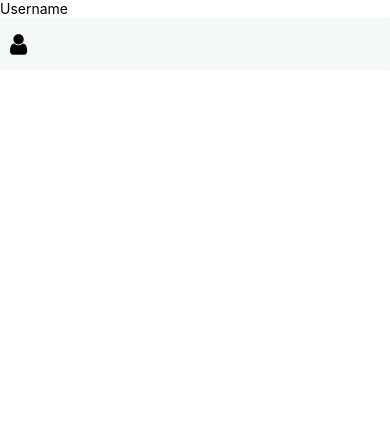
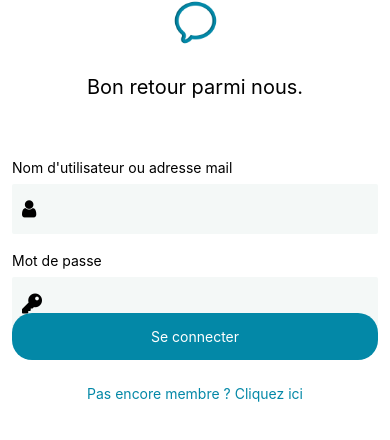
Before and after one commit to AbelRudy/chatapp-frontend, a React Native app: screen / in a window 390 px wide. Shown: the top 440 px of the page. Built offline with nearby package versions, Linux system fonts and the light colour scheme.

Commit message:
Login and signup form

```diff
--- a/App.js
+++ b/App.js
@@ -1,4 +1,5 @@
 import * as SplashScreen from "expo-splash-screen";
+import { StatusBar } from "expo-status-bar";
 import { useCallback, useEffect, useState } from "react";
 import { StyleSheet } from "react-native";
 import { SafeAreaProvider } from "react-native-safe-area-context";
@@ -28,6 +29,7 @@ export default function App() {
 	return (
 		<SafeAreaProvider style={styles.container} onLayout={onLayout}>
 			<AppNavigator />
+			<StatusBar style="dark" />
 		</SafeAreaProvider>
 	);
 }
--- a/components/Input.js
+++ b/components/Input.js
@@ -1,14 +1,28 @@
 import { StyleSheet, Text, TextInput, View } from "react-native";
 import Colors from "../utils/Colors";
 
-export default function Input({ label, keyboardType, withIcon, iconName, iconSize, IconPack }) {
+export default function Input({
+	label,
+	keyboardType,
+	withIcon,
+	iconName,
+	iconSize,
+	IconPack,
+}) {
 	return (
 		<View style={styles.container}>
-			<Text>{label}</Text>
+			<Text style={styles.label}>{label}</Text>
 
 			<View style={styles.inputContainer}>
-				{!!withIcon && <IconPack name={iconName} color="black" size={iconSize || 24} style={styles.icon} />}
-				<TextInput keyboardType={keyboardType} />
+				{!!withIcon && (
+					<IconPack
+						name={iconName}
+						color="black"
+						size={iconSize || 24}
+						style={styles.icon}
+					/>
+				)}
+				<TextInput keyboardType={keyboardType} style={styles.textBox} />
 			</View>
 		</View>
 	);
@@ -17,7 +31,11 @@ export default function Input({ label, keyboardType, withIcon, iconName, iconSiz
 const styles = StyleSheet.create({
 	container: {
 		width: "100%",
+		marginBottom: 10,
 	},
+    label: {
+        marginVertical: 8
+    },
 	inputContainer: {
 		width: "100%",
 		backgroundColor: "red",
@@ -26,9 +44,14 @@ const styles = StyleSheet.create({
 		borderRadius: 2,
 		backgroundColor: Colors.nearlyWhite,
 		flexDirection: "row",
-        alignItems: "center"
+		alignItems: "center",
 	},
 	icon: {
 		marginRight: 10,
 	},
+	textBox: {
+		color: Colors.textColor,
+        paddingTop: 0,
+		flex: 1,
+	},
 });
--- /dev/null
+++ b/components/LoginForm.js
@@ -0,0 +1,53 @@
+import { View, Text, StyleSheet, Image } from "react-native";
+import React from "react";
+import { FontAwesome, FontAwesome5 } from "@expo/vector-icons";
+import Logo from "../assets/logo.png";
+import Input from "./Input";
+
+export default function LoginForm() {
+	return (
+		<View>
+			<View style={styles.headerContainer}>
+				<Image
+					source={Logo}
+					resizeMode="contain"
+					resizeMethod="resize"
+					style={styles.headerImage}
+				/>
+				<Text style={styles.headerText}>Bon retour parmi nous.</Text>
+			</View>
+			<Input
+				label="Nom d'utilisateur ou adresse mail"
+				keyboardType="email-address"
+				withIcon={true}
+				iconName="user"
+				iconSize={20}
+				IconPack={FontAwesome}
+			/>
+			<Input
+				label="Mot de passe"
+				keyboardType="default"
+				withIcon={true}
+				iconName="key"
+				iconSize={20}
+				IconPack={FontAwesome5}
+			/>
+		</View>
+	);
+}
+
+const styles = StyleSheet.create({
+	headerContainer: {
+		alignItems: "center",
+		height: "30%",
+        marginBottom: 60
+	},
+	headerImage: {
+		width: "50%",
+		height: "50%",
+	},
+	headerText: {
+		fontSize: 20,
+		marginTop: 30,
+	},
+});
--- /dev/null
+++ b/components/SignupForm.js
@@ -0,0 +1,64 @@
+import { Entypo, FontAwesome, FontAwesome5 } from "@expo/vector-icons";
+import React from "react";
+import { Image, StyleSheet, Text, View } from "react-native";
+import Logo from "../assets/logo.png";
+import Input from "./Input";
+
+export default function SignUpForm() {
+	return (
+		<>
+			<View style={styles.headerContainer}>
+				<Image
+					source={Logo}
+					resizeMode="contain"
+					resizeMethod="resize"
+					style={styles.headerImage}
+				/>
+				<Text style={styles.headerText}>
+					Bienvenue parmi nous. Remplissez les informations ci-dessous et créez
+					un compte
+				</Text>
+			</View>
+			<Input
+				label="Nom d'utilisateur"
+				keyboardType="default"
+				withIcon={true}
+				iconName="user"
+				iconSize={20}
+				IconPack={FontAwesome}
+			/>
+			<Input
+				label="Adresse e-mail"
+				keyboardType="email-address"
+				withIcon={true}
+				iconName="mail"
+				iconSize={20}
+				IconPack={Entypo}
+			/>
+			<Input
+				label="Mot de passe"
+				keyboardType="default"
+				withIcon={true}
+				iconName="key"
+				iconSize={20}
+				IconPack={FontAwesome5}
+			/>
+		</>
+	);
+}
+
+const styles = StyleSheet.create({
+	headerContainer: {
+		alignItems: "center",
+		height: "30%",
+        marginBottom: 60
+	},
+	headerImage: {
+		width: "50%",
+		height: "50%",
+	},
+	headerText: {
+		fontSize: 20,
+		marginTop: 30,
+	},
+});
--- a/screens/Auth.js
+++ b/screens/Auth.js
@@ -1,22 +1,65 @@
-import { FontAwesome } from "@expo/vector-icons";
-import React from "react";
-import { StyleSheet } from "react-native";
+import React, { useState } from "react";
+import {
+	KeyboardAvoidingView,
+	Platform,
+	StyleSheet,
+	Text,
+	TouchableOpacity,
+} from "react-native";
 import { SafeAreaView } from "react-native-safe-area-context";
-import Input from "../components/Input";
+import LoginForm from "../components/LoginForm";
+import SignUpForm from "../components/SignupForm";
+
+import Colors from "../utils/Colors";
 
 export default function Auth() {
+	const [isLoginForm, setIsLoginForm] = useState(true);
+
 	return (
-		<SafeAreaView>
-			<Input
-				label="Username"
-				keyboardType="default"
-				withIcon={true}
-				iconName="user"
-                iconSize={24}
-				IconPack={FontAwesome}
-			/>
+		<SafeAreaView style={styles.container} edges={["top"]}>
+			<KeyboardAvoidingView
+				style={{ flex: 1 }}
+				behavior={Platform.select({ android: undefined, ios: "padding" })}
+				keyboardVerticalOffset={100}
+			>
+				{isLoginForm ? <LoginForm /> : <SignUpForm />}
+				<TouchableOpacity style={styles.submitButton}>
+					<Text style={{ color: "white" }}>Se connecter</Text>
+				</TouchableOpacity>
+				<TouchableOpacity style={styles.changeForm}>
+					<Text
+						style={{ color: Colors.primary }}
+						onPress={() => setIsLoginForm((isLoginForm) => !isLoginForm)}
+					>
+						{isLoginForm
+							? "Pas encore membre ? Cliquez ici"
+							: "Déjà membre ? C'est par ici"}
+					</Text>
+				</TouchableOpacity>
+			</KeyboardAvoidingView>
 		</SafeAreaView>
 	);
 }
 
-const styles = StyleSheet.create({});
+const styles = StyleSheet.create({
+	container: {
+		flex: 1,
+		paddingHorizontal: 12,
+		paddingVertical: 0,
+	},
+	submitButton: {
+		backgroundColor: Colors.primary,
+		paddingVertical: 15,
+		justifyContent: "center",
+		alignItems: "center",
+		borderRadius: 20,
+		marginTop: 10,
+	},
+	changeForm: {
+		paddingVertical: 15,
+		justifyContent: "center",
+		alignItems: "center",
+		borderRadius: 20,
+		marginTop: 10,
+	},
+});
--- a/utils/Colors.js
+++ b/utils/Colors.js
@@ -2,7 +2,8 @@ const Colors = {
 	primary: "#0388A7",
 	secondary: "#B3DCE5",
 	lightGrey: "#bdc3c7",
-    nearlyWhite: "#F4F8F7"
+	nearlyWhite: "#F4F8F7",
+	textColor: "#1c1e21",
 };
 
 export default Colors;
```
Also changed, not shown: assets/logo.png (added).
